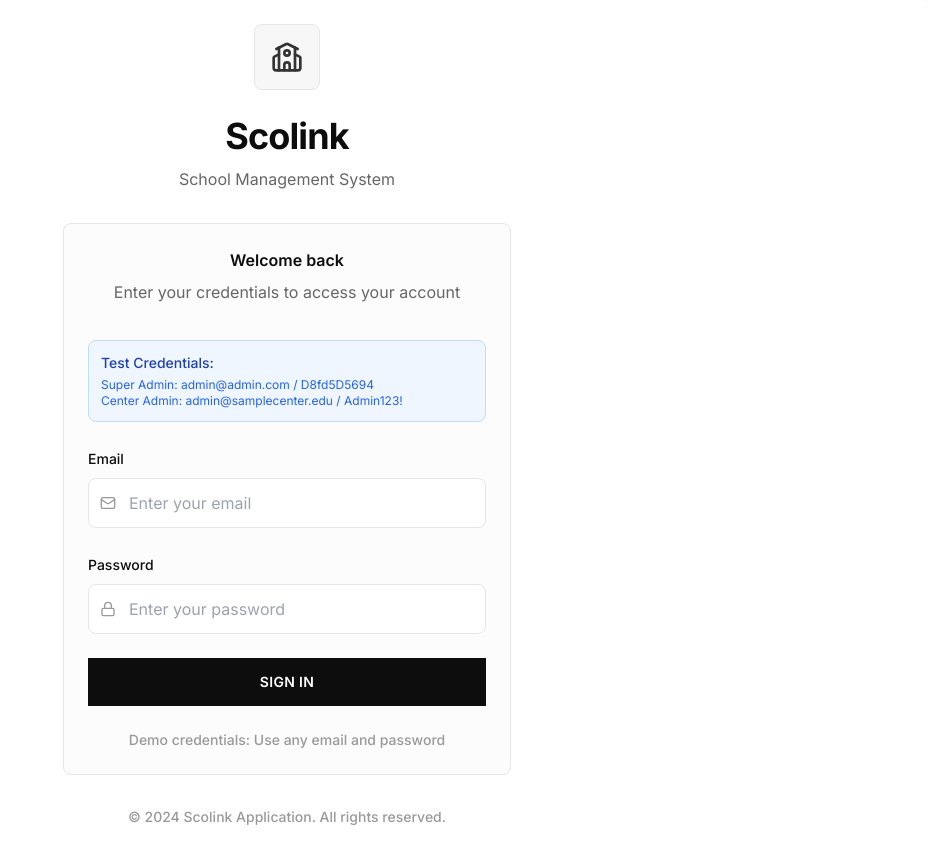
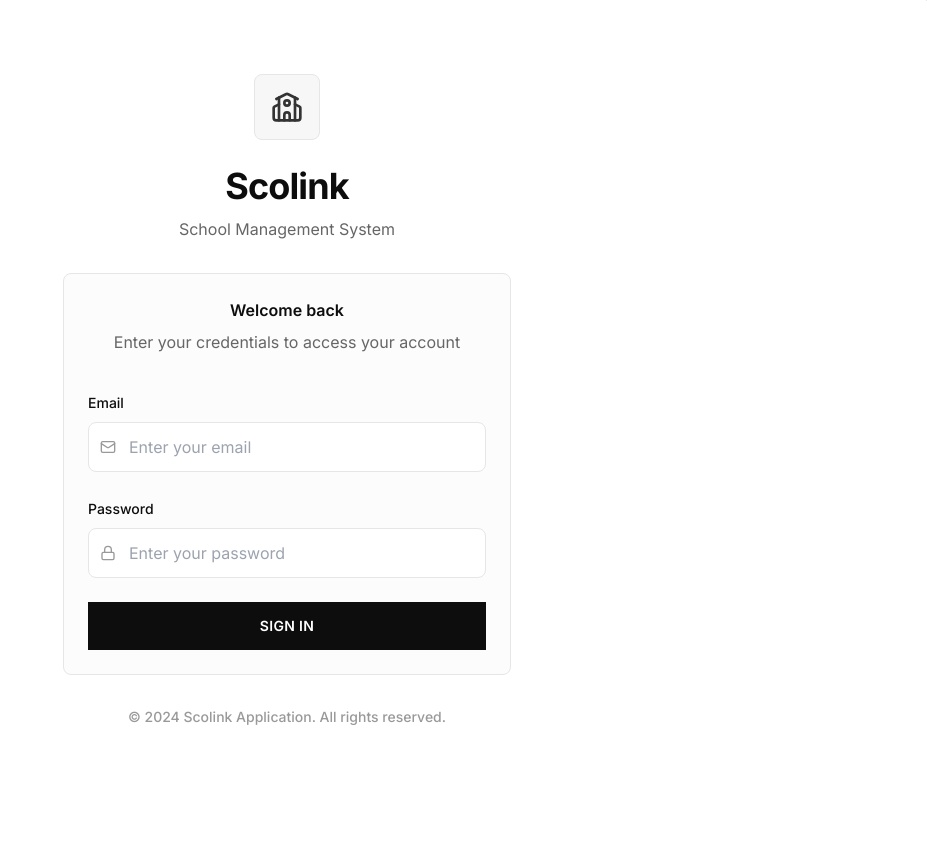
Before and after one commit to berserker-glitch/scolink-fe, a React (Vite) app: page /login in a window 1280 px wide. Shown: the whole page, without its empty margins (353-1280 px from the left). After the commit the page ends 800 px from the top, so only its background shows below. Built offline with nearby package versions, Linux system fonts and the light colour scheme.

Commit message:
Remove test credentials from login page for production readiness

```diff
--- a/src/pages/Login.tsx
+++ b/src/pages/Login.tsx
@@ -75,13 +75,6 @@ const Login: React.FC = () => {
                   </Alert>
                 )}
 
-                {/* Test Credentials Info */}
-                <div className="bg-blue-50 border border-blue-200 rounded-lg p-3">
-                  <p className="text-sm font-medium text-blue-800 mb-1">Test Credentials:</p>
-                  <p className="text-xs text-blue-600">Super Admin: admin@admin.com / D8fd5D5694</p>
-                  <p className="text-xs text-blue-600">Center Admin: admin@samplecenter.edu / Admin123!</p>
-                </div>
-
                 <div className="space-y-2">
                   <label htmlFor="email" className="text-caption text-text-primary font-medium">
                     Email
@@ -137,11 +130,6 @@ const Login: React.FC = () => {
                 </BrutalistButton>
               </form>
 
-              <div className="mt-6 text-center">
-                <p className="text-caption text-text-muted">
-                  Demo credentials: Use any email and password
-                </p>
-              </div>
             </CardContent>
           </Card>
 
```
